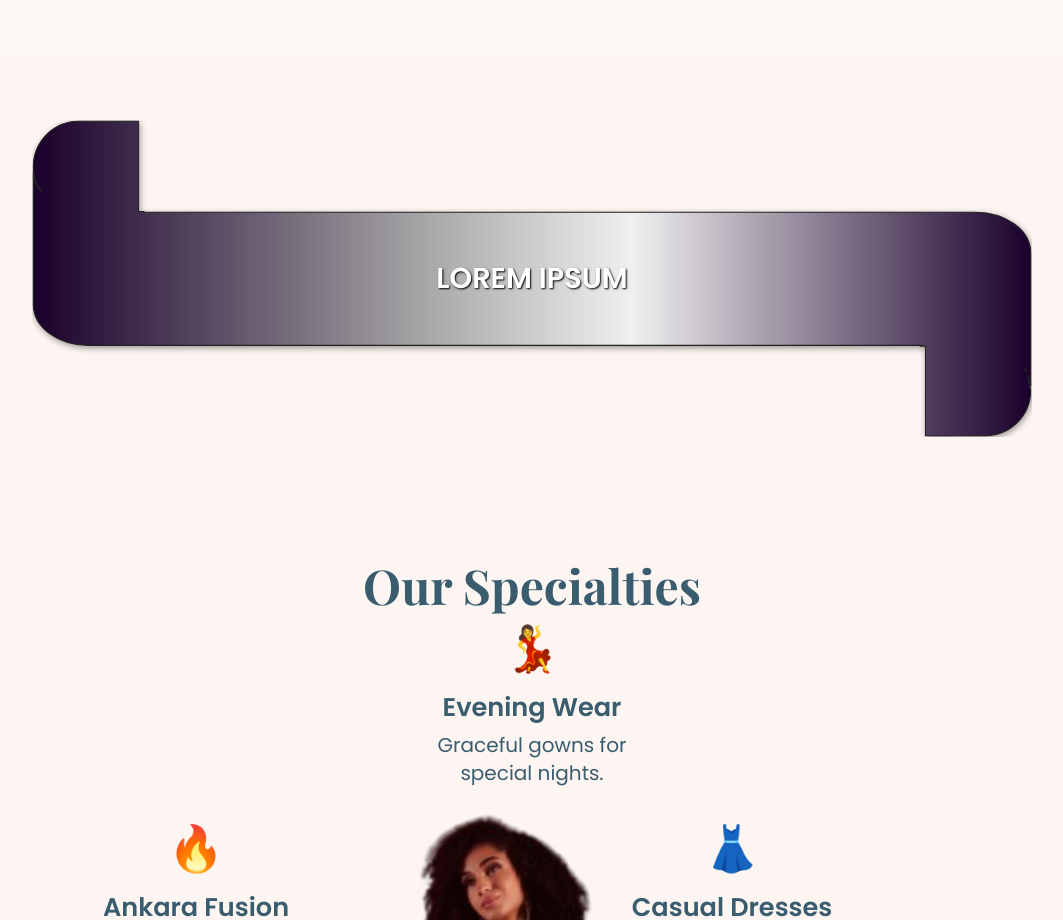
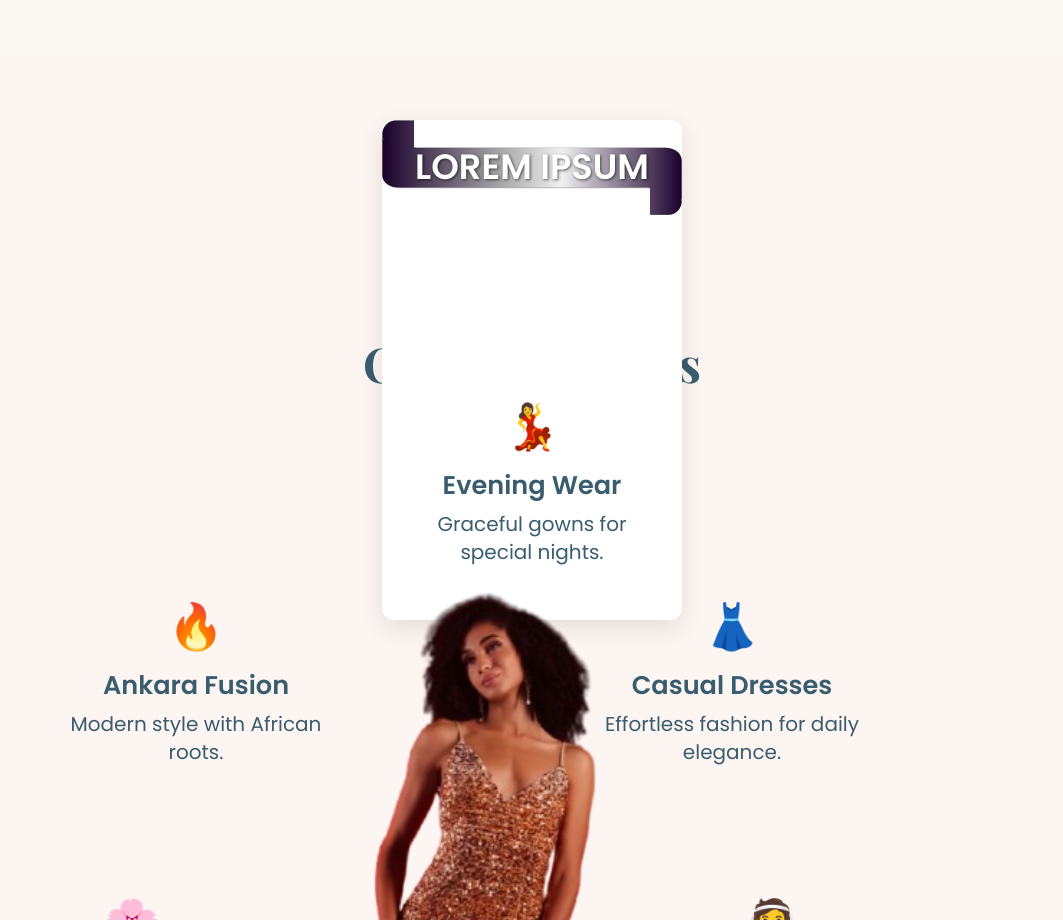
Before and after one commit to GrivitDev/purityKulture, a Next.js app: page / in a window 1280 px wide. Shown: the part 1220-2140 px from the top of the page, without its empty margins (108-1171 px from the left). Built offline with nearby package versions, Linux system fonts and the light colour scheme; no server answers.

Commit message:
Auto update

```diff
--- a/src/components/Infographic.tsx
+++ b/src/components/Infographic.tsx
@@ -7,11 +7,13 @@ export default function RealisticRibbon() {
   const [animate, setAnimate] = useState(false);
 
   useEffect(() => {
-    // Trigger animation on mount
     setTimeout(() => setAnimate(true), 100);
   }, []);
 
   return (
+    <div className={styles.cardWrapper}>
+      <div className={styles.backgroundCard} />
+
       <div className={`${styles.ribbonContainer} ${animate ? styles.flyIn : ''}`}>
         <svg
           className={styles.ribbonSVG}
@@ -20,10 +22,10 @@ export default function RealisticRibbon() {
         >
           <defs>
             <linearGradient id="ribbonGradient" x1="0%" y1="50%" x2="100%" y2="50%">
-            <stop offset="0%" stop-color="#1a002b" />
-            <stop offset="40%" stop-color="#a9a9a9" />
-            <stop offset="60%" stop-color="#f0f0f0" />
-            <stop offset="100%" stop-color="#1a002b" />
+              <stop offset="0%" stopColor="#1a002b" />
+              <stop offset="40%" stopColor="#a9a9a9" />
+              <stop offset="60%" stopColor="#f0f0f0" />
+              <stop offset="100%" stopColor="#1a002b" />
             </linearGradient>
           </defs>
           <g>
@@ -36,5 +38,6 @@ export default function RealisticRibbon() {
         </svg>
         <span className={styles.ribbonText}>LOREM IPSUM</span>
       </div>
+    </div>
   );
 }
--- a/src/styles/Infographic.module.css
+++ b/src/styles/Infographic.module.css
@@ -1,43 +1,53 @@
-.ribbonContainer {
+.cardWrapper {
     position: relative;
+    width: fit-content;
+    margin: 4rem auto;
+  }
+
+  .backgroundCard {
+    background: #fff;
+    border-radius: 12px;
+    box-shadow: 0 8px 24px rgba(0, 0, 0, 0.1);
     width: 100%;
-    max-width: 1000px;
-    margin: 4rem auto;
+    height: 500px;
+    position: absolute;
+    top: 0;
+    left: 0;
+    z-index: 0;
+  }
+
+  .ribbonContainer {
+    position: relative;
     display: flex;
     justify-content: center;
     align-items: center;
-    transform: translateX(-100vw);
+    z-index: 2;
+    transform: translateY(200px);
     opacity: 0;
-    transition: transform 1.5s ease, opacity 1.5s ease;
+    transition: transform 0.8s ease-out, opacity 0.8s ease-out;
   }
 
   .flyIn {
-    transform: translateX(0);
+    transform: translateY(0);
     opacity: 1;
   }
 
   .ribbonSVG {
     width: 100%;
     height: auto;
+    max-width: 1000px;
   }
 
   .ribbonPath {
-    fill: url(#ribbonGradient);
-    stroke: #222;
+    stroke: #00000033;
     stroke-width: 2;
-    filter: drop-shadow(2px 4px 6px rgba(0, 0, 0, 0.4));
-  }
-
-  /* Add a gradient dynamically via pseudo defs */
-  .ribbonSVG::before {
-    content: '';
+    filter: drop-shadow(0 2px 4px rgba(0, 0, 0, 0.4));
   }
 
   .ribbonText {
     position: absolute;
-    color: white;
+    color: #fff;
     font-weight: bold;
-    font-size: 1.8rem;
-    text-shadow: 1px 1px 2px black;
-    pointer-events: none;
+    font-size: 2.2rem;
+    text-shadow: 1px 1px 3px rgba(0,0,0,0.6);
   }
```
Lines whose indentation alone changed are shown as unchanged.
